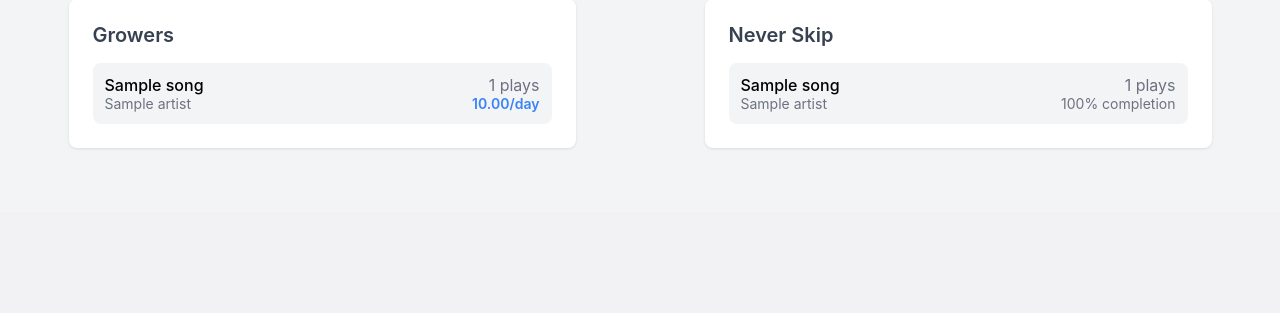
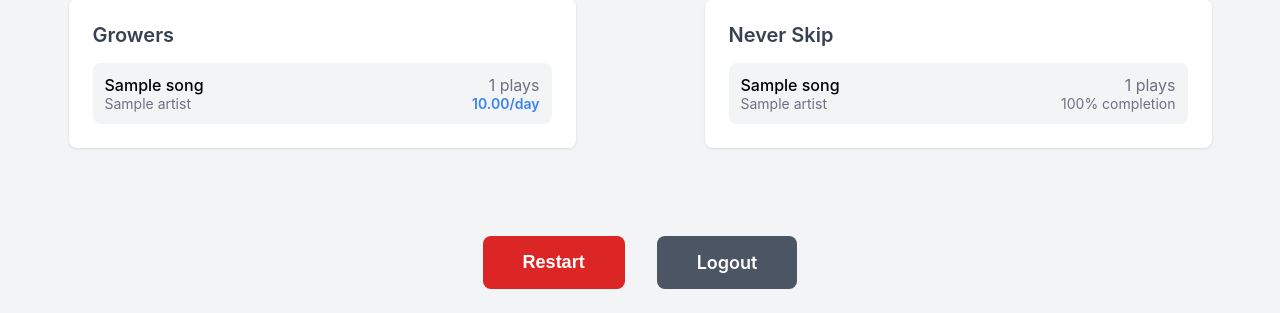
Before and after one commit to owencmcgrath/AM2WEB, a Flask app: template templates/library.html in a window 1280 px wide. Shown: the part 2816-3129 px from the top of the page. Before the commit the page ends 2965 px from the top, so only its background shows below. Run offline with Flask 3, Linux system fonts and the light colour scheme; the template is opened without the code that fills it: most values are stand-ins (such as "Sample title", 1, 10 or a date in 2020).

Commit message:
Add logout functionality and reset button to library page

```diff
--- a/app.py
+++ b/app.py
@@ -194,14 +194,7 @@ def login():
         else:
             flash("Invalid email or password")
 
-    return render_template("login.html")
-
-
-@app.route("/logout")
-def logout():
-    session.clear()
-    return redirect(url_for("login"))
-
+    return render_template("login.html");
 
 @app.route("/", methods=["GET", "POST"])
 @login_required
@@ -601,6 +594,29 @@ def library():
         never_skip=never_skip,
     )
 
+@app.route("/drop", methods=['POST'])
+def drop_table_personal_table():
+    if 'user_id' not in session:
+        return redirect(url_for('login'))
+
+    try:
+        conn = mysql.connector.connect(**db_config)
+        cursor = conn.cursor()
+
+        cursor.execute("TRUNCATE TABLE songs")
+        conn.commit()
+
+        return redirect(url_for("upload"))
+    except Exception as e:
+        return "An error occurred while resetting data", 500
+    finally:
+        cursor.close()
+        conn.close()
+
+@app.route("/logout")
+def logout():
+    session.clear()
+    return redirect(url_for("login"))
 
 if __name__ == "__main__":
     app.run(debug=True)
--- a/static/library.css
+++ b/static/library.css
@@ -577,3 +577,42 @@ body {
   padding:1.5rem;
   margin-bottom:1rem;
 }
+
+.action-buttons {
+  display: flex;
+  justify-content: center; /* Center horizontally */
+  align-items: center;    /* Center vertically */
+  gap: 2rem;             /* Increased space between buttons */
+  padding: 1.5rem 0;     /* More vertical padding */
+}
+
+.action-button {
+  padding: 1rem 2.5rem;  /* Larger padding */
+  border-radius: 0.5rem;
+  font-weight: 600;      /* Slightly bolder text */
+  font-size: 1.125rem;   /* Larger font size */
+  text-decoration: none;
+  border: none;
+  cursor: pointer;
+  transition: background-color 0.2s;
+}
+
+.action-button-reset {
+  background-color: #dc2626;
+  color: white;
+}
+
+.action-button-reset:hover {
+  background-color: #b91c1c;
+}
+
+.action-button-logout {
+  background-color: #4b5563;
+  color: white;
+  display: inline-flex;
+  align-items: center;
+}
+
+.action-button-logout:hover {
+  background-color: #374151;
+}
--- a/templates/library.html
+++ b/templates/library.html
@@ -546,6 +546,15 @@
     </div>
     {% endif %}
     </div>
+    <div class="action-buttons">
+      <form action="{{ url_for('drop_table_personal_table') }}" method="POST" style="display: inline;">
+        <button type="submit" class="action-button action-button-reset">
+          Restart
+        </button>
+      </form>
+      <a href="{{ url_for('logout') }}" class="action-button action-button-logout">
+        Logout
+      </a>
+    </div>
   </body>
-
 </html>
```
